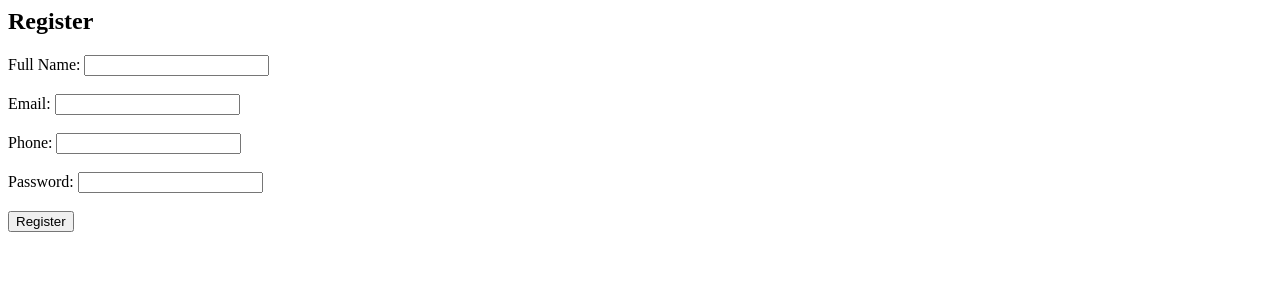
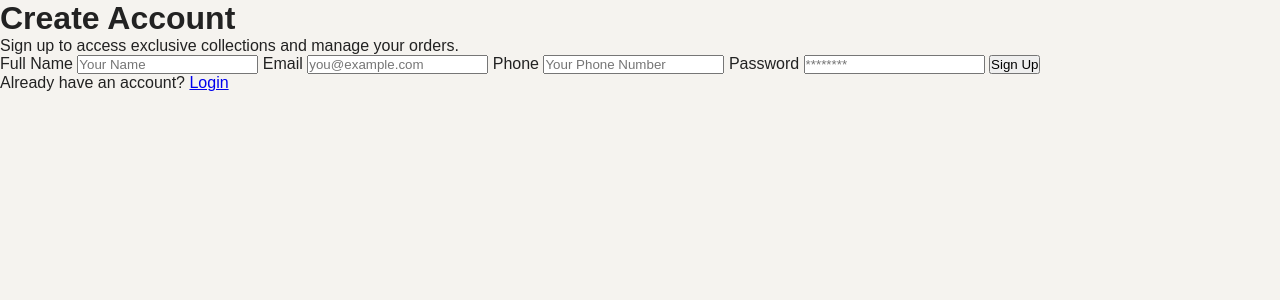
Before and after one commit to ChelseaChemweno/Electronics-Store, a PHP site: page /account/register.php in a window 1280 px wide. Shown: the top 300 px of the page. Run offline with PHP 8.4, Linux system fonts and the light colour scheme.

Commit message:
Added and styled the register page

```diff
--- a/account/register.php
+++ b/account/register.php
@@ -1,5 +1,11 @@
+
 <?php
+
 $conn = mysqli_connect("localhost", "root", "", "electronic_shop");
+
+if (!$conn) {
+    die("Database connection failed: " . mysqli_connect_error());
+}
 
 if (isset($_POST['register'])) {
 
@@ -9,23 +15,79 @@ if (isset($_POST['register'])) {
     $password = password_hash($_POST['password'], PASSWORD_DEFAULT);
 
     $sql = "INSERT INTO users (full_name, email, phone, password_hash)
-            VALUES ('$full_name', '$email', '$phone', '$password')";
+            VALUES (?, ?, ?, ?)";
 
-    if (mysqli_query($conn, $sql)) {
-        echo "Registration successful!";
+    $stmt = mysqli_prepare($conn, $sql);
+
+    mysqli_stmt_bind_param($stmt, "ssss", $full_name, $email, $phone, $password);
+
+    if (mysqli_stmt_execute($stmt)) {
+
+        header("Location: login.php");
+        exit();
+
     } else {
+
         echo "Registration failed!";
+
     }
 }
+
 ?>
 
-<h2>Register</h2>
+<!DOCTYPE html>
+<html>
+<head>
+    <title>Create Account</title>
+    <link rel="stylesheet" href="../assets/css/style.css">
+</head>
 
-<form method="POST">
-    Full Name: <input type="text" name="full_name" required><br><br>
-    Email: <input type="email" name="email" required><br><br>
-    Phone: <input type="text" name="phone"><br><br>
-    Password: <input type="password" name="password" required><br><br>
+<body class="auth-page">
 
-    <button type="submit" name="register">Register</button>
-</form>
+<div class="auth-container">
+
+
+
+    <div class="auth-boxes">
+
+        <!-- LOGIN PROMPT BOX -->
+
+
+        <!-- REGISTRATION BOX -->
+        <div class="auth-box">
+
+            <h1>Create Account</h1>
+
+            <p>Sign up to access exclusive collections and manage your orders.</p>
+
+            <form method="POST" action="register.php">
+
+                <label>Full Name</label>
+                <input type="text" name="full_name" placeholder="Your Name" required>
+
+                <label>Email</label>
+                <input type="email" name="email" placeholder="you@example.com" required>
+
+                <label>Phone</label>
+                <input type="text" name="phone" placeholder="Your Phone Number">
+
+                <label>Password</label>
+                <input type="password" name="password" placeholder="********" required>
+
+                <button type="submit" name="register">Sign Up</button>
+
+            </form>
+
+            <div class="switch-link">
+                Already have an account?
+                <a href="login.php">Login</a>
+            </div>
+
+        </div>
+
+    </div>
+
+</div>
+
+</body>
+</html>
```
